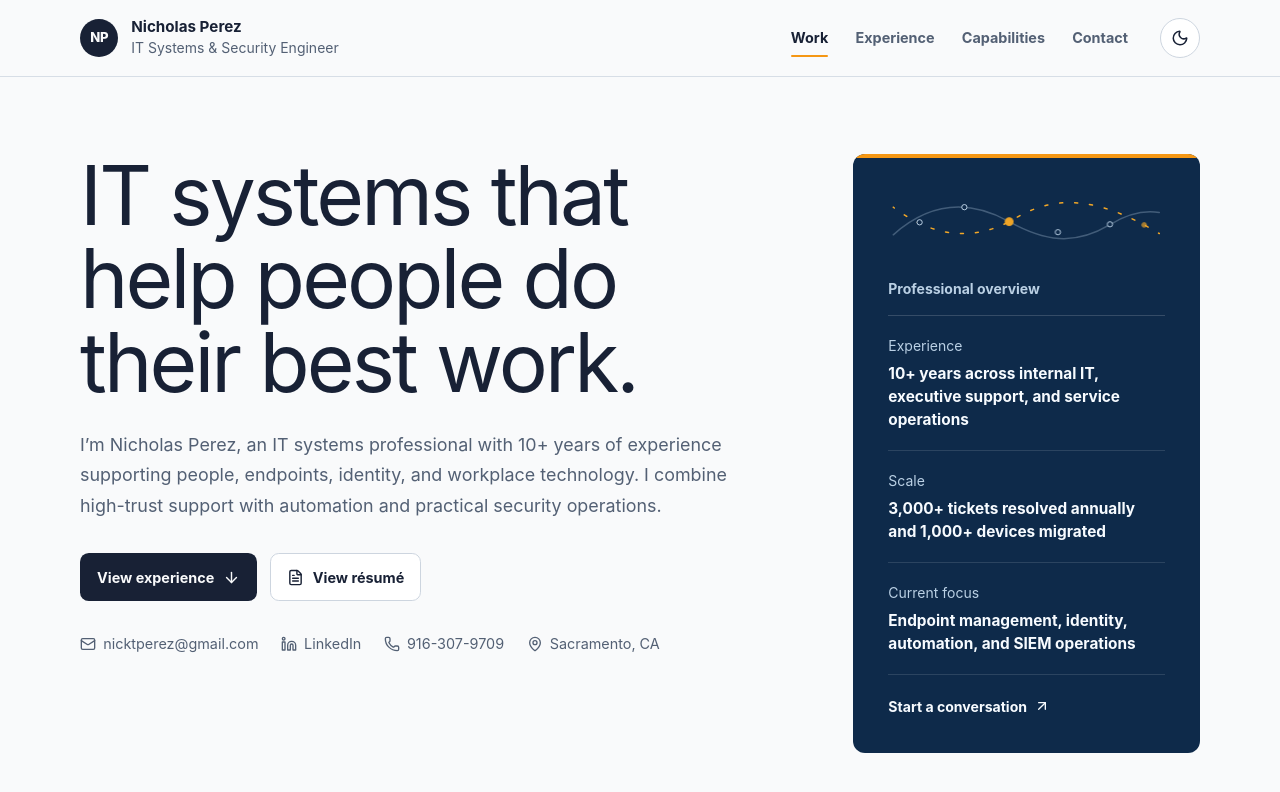
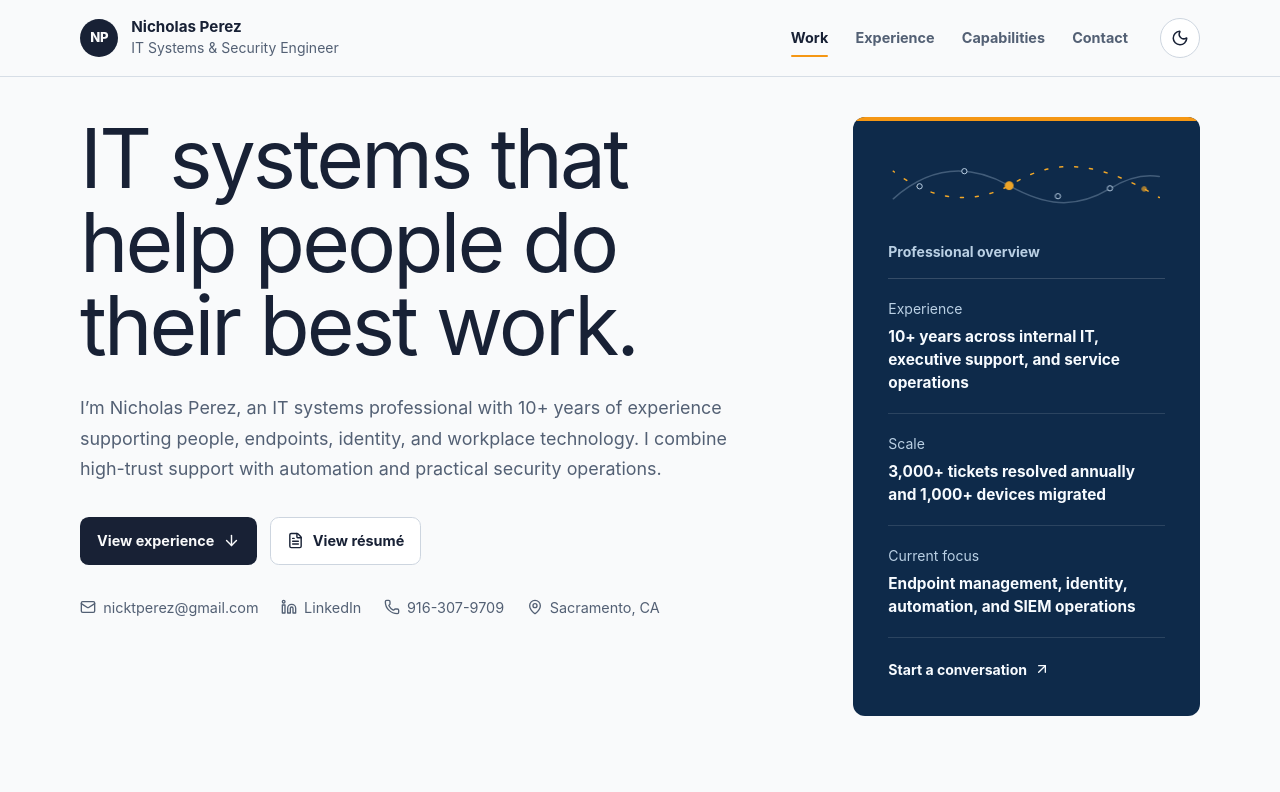
Before and after one commit to nicktperez/My-Website, a React (Vite) app: page / in a window 1280 px wide. Shown: the top 792 px of the page. Built offline with nearby package versions, Linux system fonts and the light colour scheme.

Commit message:
Tighten hero spacing

```diff
--- a/src/index.css
+++ b/src/index.css
@@ -304,7 +304,7 @@ li {
   grid-template-columns: minmax(0, 1.45fr) minmax(310px, 0.75fr);
   align-items: start;
   gap: clamp(3rem, 8vw, 7rem);
-  padding-block: clamp(3.5rem, 6vw, 5rem);
+  padding-block: 2.5rem clamp(3.5rem, 6vw, 5rem);
 }
 
 .hero-copy {
```
